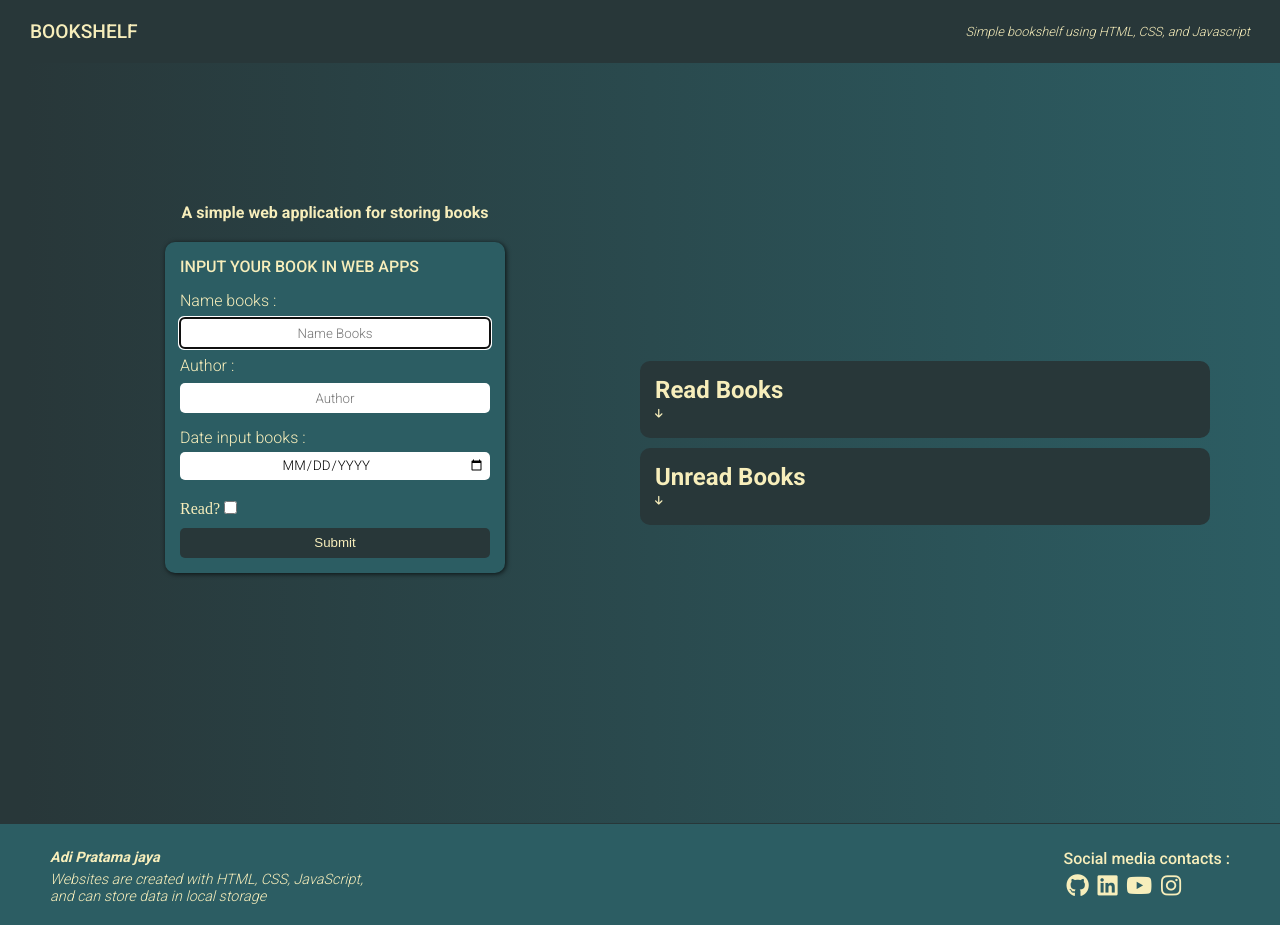
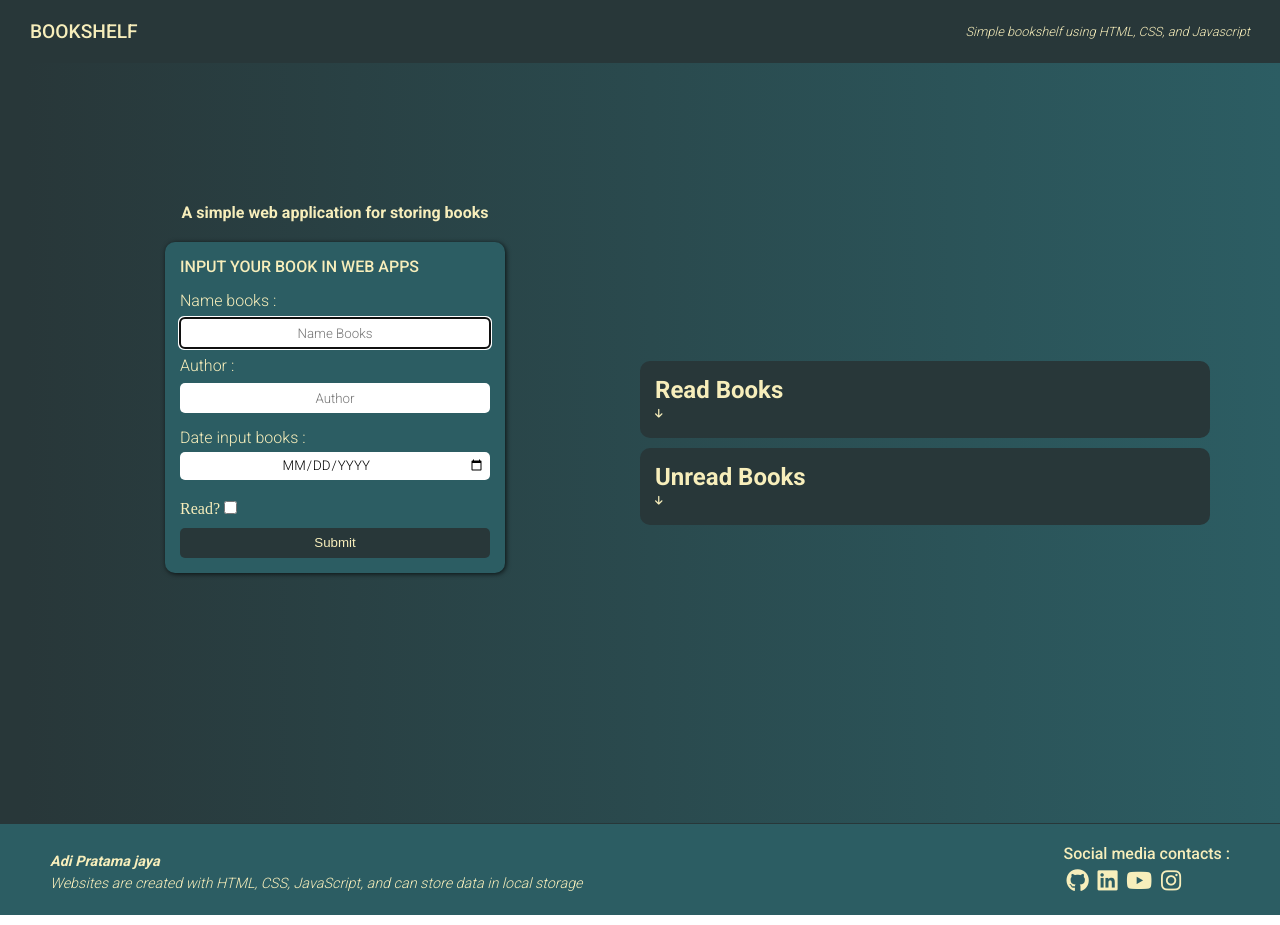
Before and after one commit to adipratamajaya/Bookshelf, a website: page index.html in a window 1280 px wide. Drawn offline with nearby package versions, Linux system fonts and the light colour scheme.

Commit message:
Footer change

```diff
--- a/index.html
+++ b/index.html
@@ -66,7 +66,7 @@
     <footer>
         <div class="Footer_text">
             <p><strong>Adi Pratama jaya</strong></p>
-            <p>Websites are created with HTML, CSS, JavaScript, <br>and can store data in local storage</p>
+            <p>Websites are created with HTML, CSS, JavaScript, and can store data in local storage</p>
         </div>
         <div class="media_social_text">
             <p>Social media contacts : </p>
```
